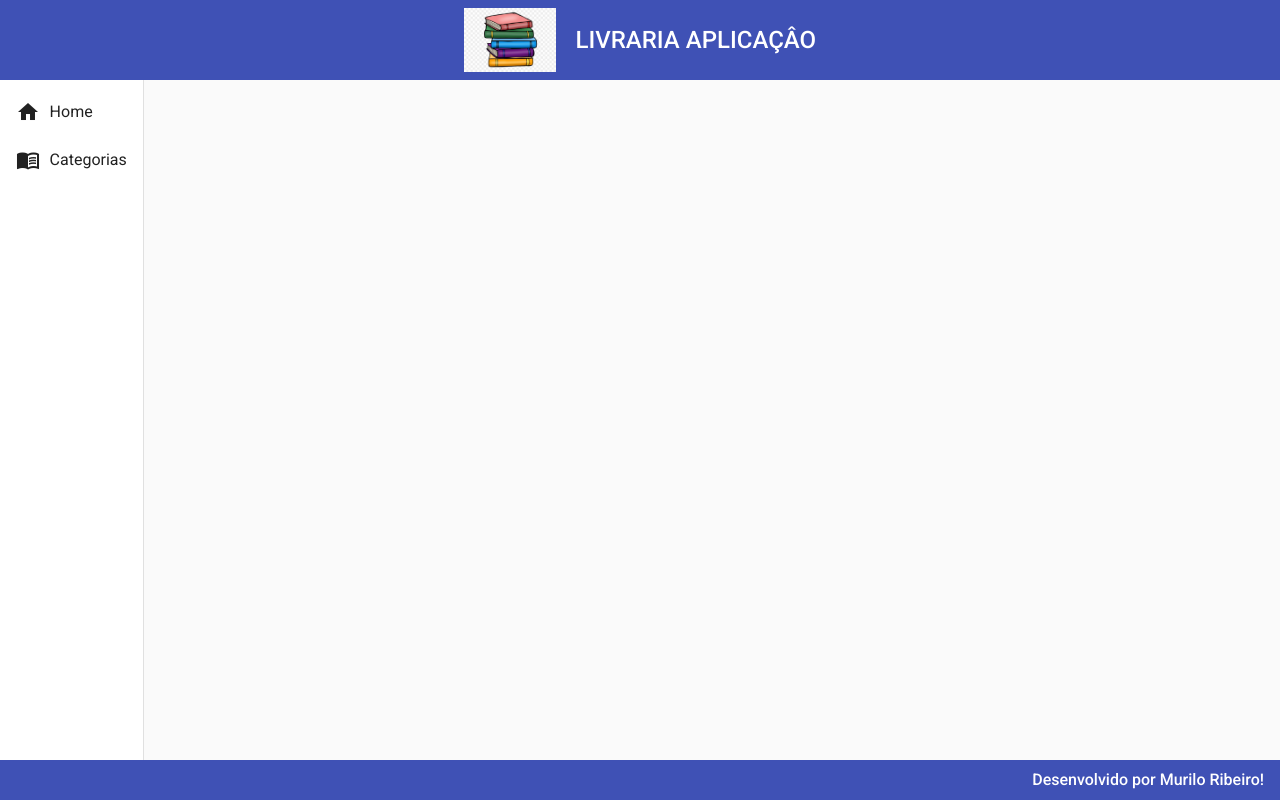
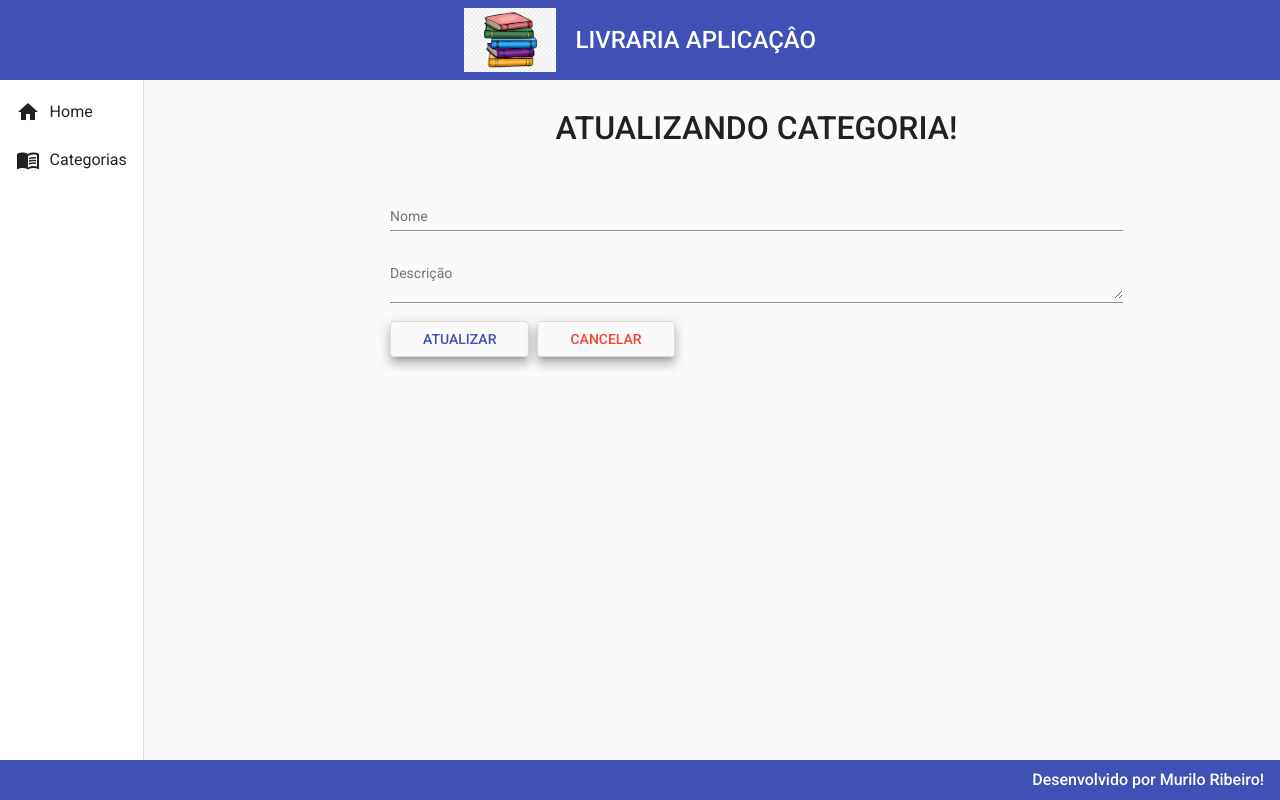
Before and after one commit to RibeiroMR/livraria-front, an Angular app: page /categorias/update/1 in a window 1280 px wide. Before the commit this address led to /. Built offline with nearby package versions, Linux system fonts and the light colour scheme; no server answers.

Commit message:
UPDATE para Categoria foi implementado

```diff
--- a/src/app/app-routing.module.ts
+++ b/src/app/app-routing.module.ts
@@ -3,6 +3,7 @@
 import { CategoriaCreateComponent } from "./components/views/categoria/categoria-create/categoria-create.component";
 import { CategoriaDeleteComponent } from "./components/views/categoria/categoria-delete/categoria-delete.component";
 import { CategoriaReadComponent } from "./components/views/categoria/categoria-read/categoria-read.component";
+import { CategoriaUpdateComponent } from "./components/views/categoria/categoria-update/categoria-update.component";
 import { HomeComponent } from "./components/views/home/home.component";
 
 const routes: Routes = [
@@ -22,6 +23,10 @@
     path: "categorias/delete/:id",
     component: CategoriaDeleteComponent,
   },
+  {
+    path: "categorias/update/:id",
+    component: CategoriaUpdateComponent,
+  },
 ];
 
 @NgModule({
--- a/src/app/app.module.ts
+++ b/src/app/app.module.ts
@@ -24,6 +24,7 @@
 import { MatFormFieldModule } from "@angular/material/form-field";
 import { MatSnackBarModule } from "@angular/material/snack-bar";
 import { CategoriaDeleteComponent } from './components/views/categoria/categoria-delete/categoria-delete.component';
+import { CategoriaUpdateComponent } from './components/views/categoria/categoria-update/categoria-update.component';
 
 @NgModule({
   declarations: [
@@ -35,6 +36,7 @@
     CategoriaReadComponent,
     CategoriaCreateComponent,
     CategoriaDeleteComponent,
+    CategoriaUpdateComponent,
   ],
   imports: [
     BrowserModule,
--- a/src/app/components/views/categoria/categoria-read/categoria-read.component.html
+++ b/src/app/components/views/categoria/categoria-read/categoria-read.component.html
@@ -38,7 +38,7 @@
       <ng-container matColumnDef="acoes">
         <th class="mat-header" mat-header-cell *matHeaderCellDef>AÇÕES</th>
         <td mat-cell *matCellDef="let row">
-          <a class="edit" href="#">
+          <a class="edit" routerLink="update/{{ row.id }}">
             <i class="material-icons">edit</i>
           </a>
           <a class="delete" routerLink="delete/{{ row.id }}">
--- /dev/null
+++ b/src/app/components/views/categoria/categoria-update/categoria-update.component.css
@@ -0,0 +1,26 @@
+form {
+    text-align: center;
+    width: 70%;
+    margin: 2rem auto 0 auto;
+  }
+
+  h1 {
+    font-size: 2rem;
+    font-weight: 500;
+    margin-bottom: 3rem;
+  }
+
+  .form {
+    width: 100%;
+  }
+
+  .buttons {
+    width: 100%;
+    text-align: start;
+  }
+
+  button{
+      margin-right: .5rem;
+      padding-right: 2rem;
+      padding-left: 2rem;
+  }
--- /dev/null
+++ b/src/app/components/views/categoria/categoria-update/categoria-update.component.html
@@ -0,0 +1,18 @@
+<form>
+    <h1>ATUALIZANDO CATEGORIA!</h1>
+
+    <mat-form-field class="form">
+      <mat-label>Nome</mat-label>
+      <input matInput [(ngModel)]="categoria.nome" type="text" name="nome" placeholder="Ex.: Computação" />
+    </mat-form-field>
+
+    <mat-form-field class="form">
+      <mat-label>Descrição</mat-label>
+      <textarea matInput [(ngModel)]="categoria.descricao" type="text" name="descricao" placeholder="Ex.: Livros de Computação"></textarea>
+    </mat-form-field>
+
+    <div class="buttons">
+      <button (click)="update()" class="mat-elevation-z8" mat-stroked-button color="primary">ATUALIZAR</button>
+      <button (click)="cancel()" class="mat-elevation-z8" mat-stroked-button color="warn">CANCELAR</button>
+    </div>
+  </form>
--- /dev/null
+++ b/src/app/components/views/categoria/categoria-update/categoria-update.component.ts
@@ -0,0 +1,53 @@
+import { Component, OnInit } from "@angular/core";
+import { ActivatedRoute, Router } from "@angular/router";
+import { Categoria } from "../categoria.model";
+import { CategoriaService } from "../categoria.service";
+
+@Component({
+  selector: "app-categoria-update",
+  templateUrl: "./categoria-update.component.html",
+  styleUrls: ["./categoria-update.component.css"],
+})
+export class CategoriaUpdateComponent implements OnInit {
+  categoria: Categoria = {
+    id: "",
+    nome: "",
+    descricao: "",
+  };
+
+  constructor(
+    private service: CategoriaService,
+    private route: ActivatedRoute,
+    private router: Router
+  ) {}
+
+  ngOnInit(): void {
+    this.categoria.id = this.route.snapshot.paramMap.get("id")!;
+    this.findById();
+  }
+
+  findById(): void {
+    this.service.findById(this.categoria.id!).subscribe((resposta) => {
+      this.categoria.nome = resposta.nome;
+      this.categoria.descricao = resposta.descricao;
+    });
+  }
+
+  update(): void {
+    this.service.update(this.categoria).subscribe(
+      (resposta) => {
+        this.router.navigate(["categorias"]);
+        this.service.mensagem("Categoria atualizada!");
+      },
+      (err) => {
+        this.service.mensagem(
+          "Validar se todos os campos estão preenchidos corretamente!"
+        );
+      }
+    );
+  }
+
+  cancel(): void {
+    this.router.navigate(["categorias"]);
+  }
+}
--- a/src/app/components/views/categoria/categoria.service.ts
+++ b/src/app/components/views/categoria/categoria.service.ts
@@ -33,6 +33,11 @@
     return this.http.delete<void>(url);
   }
 
+  update(categoria: Categoria): Observable<void> {
+    const url = `${this.baseUrl}/categorias/${categoria.id}`;
+    return this.http.put<void>(url, categoria);
+  }
+
   mensagem(str: String): void {
     this._snake.open(`${str}`, "OK", {
       horizontalPosition: "end",
```
